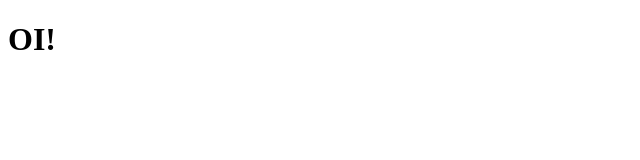
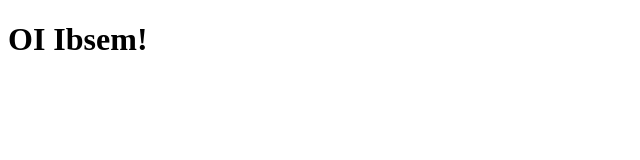
Before and after one commit to ibsem/meuPrimeiroHTML, a plain HTML site: page doc/minhaPrimeiraPagina.html in a window 1280 px wide. Shown: the whole page, without its empty margins (0-640 px from the left). Drawn offline with Linux system fonts and the light colour scheme.

Commit message:
segundo commit

```diff
--- a/minhaPrimeiraPagina.html
+++ b/doc/minhaPrimeiraPagina.html
@@ -3,7 +3,7 @@
     <body>
         <div>
             <h1>
-                OI!
+                OI Ibsem!
             </h1>
         </div>
     </body>
```
Also changed, not shown: 1 other file.
